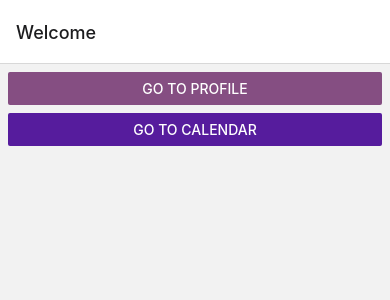
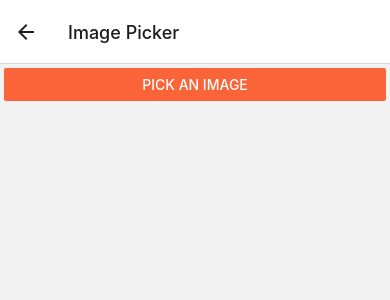
Before and after one commit to prashant4756/AwesomeProject, a React Native app: screen /imagePicker in a window 390 px wide. Shown: the top 300 px of the page. Built offline with nearby package versions, Linux system fonts and the light colour scheme.

Commit message:
image picker

```diff
--- /dev/null
+++ b/src/androidmodule/ImagePickerModuleInteface.tsx
@@ -0,0 +1,8 @@
+import { NativeModules } from "react-native";
+const { ImagePickerModule } = NativeModules;
+
+interface ImagePickerModuleInterface {
+  pickImage(): void;
+}
+
+export default ImagePickerModule as ImagePickerModuleInterface;
--- a/src/screen/HomeScreen.js
+++ b/src/screen/HomeScreen.js
@@ -26,6 +26,15 @@ const HomeScreen = ({navigation}) => {
           color={randomColor()}
         />
       </View>
+      <View style={{padding: 4}}>
+        <Button
+          title="go to imagepicker"
+          onPress={() => {
+            navigation.navigate('imagePicker');
+          }}
+          color={randomColor()}
+        />
+      </View>
     </View>
   );
 };
--- /dev/null
+++ b/src/screen/ImagePickerScreen.js
@@ -0,0 +1,36 @@
+import React, {useState} from 'react';
+import {Button, Image, View} from 'react-native';
+import randomColor from '../utils/ColorUtils';
+import ImagePickerModule from '../androidmodule/ImagePickerModuleInteface';
+
+const ImagePickerScreen = ({navigation}) => {
+  const [imageUri, setImageUri] = useState(null);
+  const onPress = async () => {
+    console.log('pick image js');
+    try {
+      const image = await ImagePickerModule.pickImage();
+      console.log(image);
+      setImageUri(image);
+    } catch (error) {
+      console.error(error);
+    }
+  };
+  return (
+    <View style={{padding: 4}}>
+      <Button
+        title="Pick an Image"
+        onPress={() => {
+          onPress();
+        }}
+        color={randomColor()}
+      />
+      <Image
+        // source={require('../../img/sample_image.png')}
+        source={{uri: imageUri}}
+        style={{height: 200, width: undefined}}
+      />
+    </View>
+  );
+};
+
+export default ImagePickerScreen;
--- a/src/screen/NavStack.js
+++ b/src/screen/NavStack.js
@@ -4,6 +4,7 @@ import {createNativeStackNavigator} from '@react-navigation/native-stack';
 import HomeScreen from './HomeScreen';
 import ProfileScreen from './ProfileScreen';
 import CalendarScreen from './CalendarScreen';
+import ImagePickerScreen from './ImagePickerScreen';
 
 const Stack = createNativeStackNavigator();
 
@@ -26,6 +27,11 @@ const NavStack = () => {
           component={CalendarScreen}
           options={{title: 'Calendar'}}
         />
+        <Stack.Screen
+          name="imagePicker"
+          component={ImagePickerScreen}
+          options={{title: 'Image Picker'}}
+        />
       </Stack.Navigator>
     </NavigationContainer>
   );
```
Also changed, not shown: 5 other files (tests, documents, lock files or other folders).
